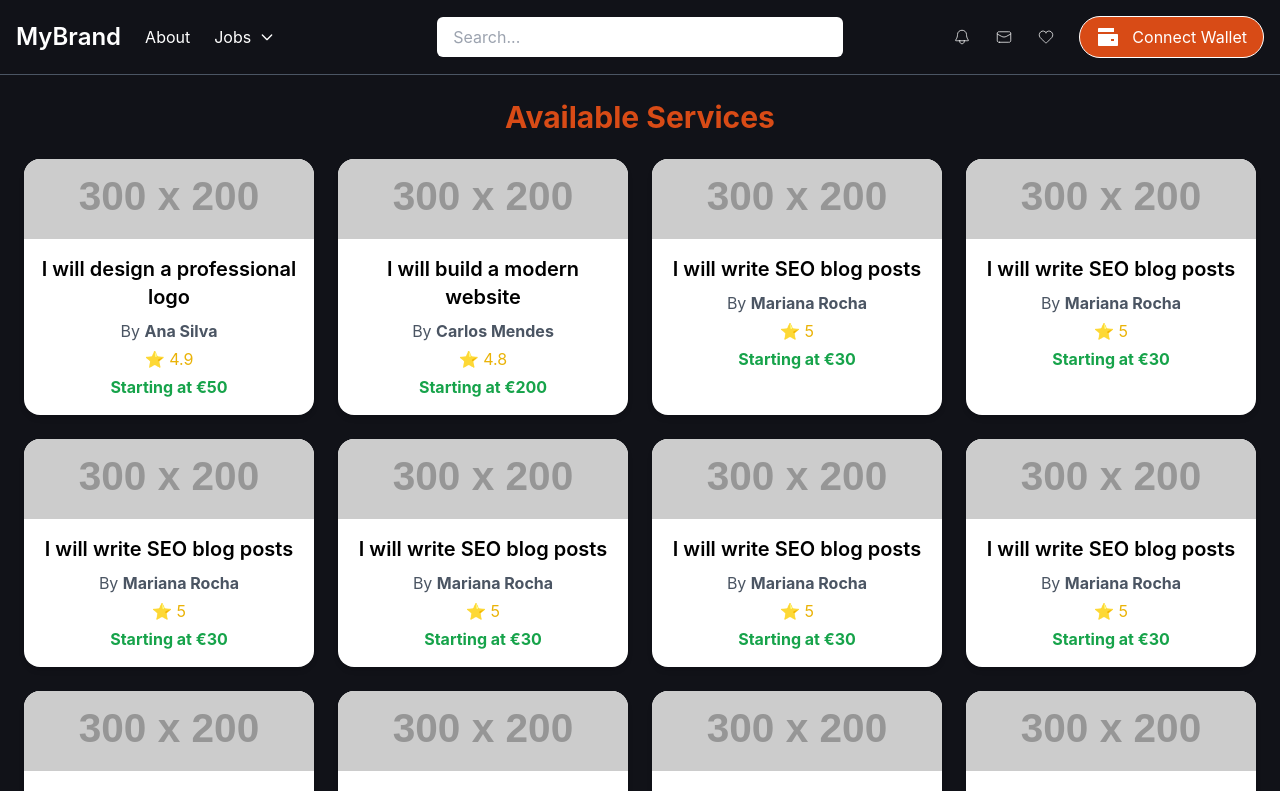
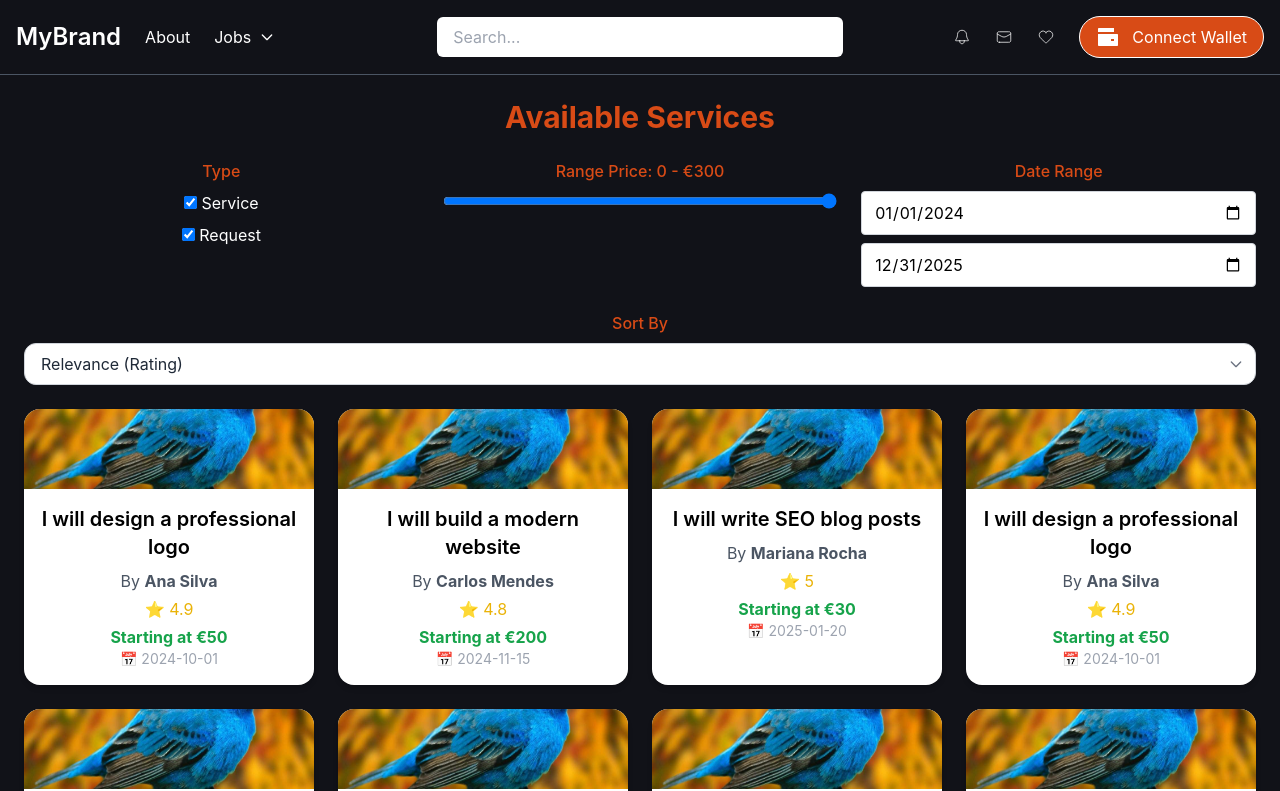
Before and after one commit to QuaNilo/freelance-marketplace-fe, a React (Create React App) app: page / in a window 1280 px wide. Shown: the top 791 px of the page. Built offline with nearby package versions, Linux system fonts and the light colour scheme.

Commit message:
Added filters and sorter

```diff
--- a/src/screens/jobs.tsx
+++ b/src/screens/jobs.tsx
@@ -1,110 +1,266 @@
-import React from "react";
+import React, { useState } from "react";
 
+// Simulação com datas e tipos
 const jobs = [
   {
     id: 1,
+    type: "service",
     title: "I will design a professional logo",
     freelancer: "Ana Silva",
     rating: 4.9,
     price: 50,
-    image: "https://via.placeholder.com/300x200?text=Logo+Design",
+    date: "2024-10-01",
+    image: "/imgs/jobs_img_test.jpg",
   },
   {
     id: 2,
+    type: "service",
     title: "I will build a modern website",
     freelancer: "Carlos Mendes",
     rating: 4.8,
     price: 200,
-    image: "https://via.placeholder.com/300x200?text=Web+Design",
+    date: "2024-11-15",
+    image: "/imgs/jobs_img_test.jpg",
   },
   {
     id: 3,
+    type: "request",
     title: "I will write SEO blog posts",
     freelancer: "Mariana Rocha",
     rating: 5.0,
     price: 30,
-    image: "https://via.placeholder.com/300x200?text=Blog+Writing",
+    date: "2025-01-20",
+    image: "/imgs/jobs_img_test.jpg",
   },
   {
     id: 4,
+    type: "service",
+    title: "I will design a professional logo",
+    freelancer: "Ana Silva",
+    rating: 4.9,
+    price: 50,
+    date: "2024-10-01",
+    image: "/imgs/jobs_img_test.jpg",
+  },
+  {
+    id: 5,
+    type: "service",
+    title: "I will build a modern website",
+    freelancer: "Carlos Mendes",
+    rating: 4.8,
+    price: 200,
+    date: "2024-11-15",
+    image: "/imgs/jobs_img_test.jpg",
+  },
+  {
+    id: 6,
+    type: "request",
     title: "I will write SEO blog posts",
     freelancer: "Mariana Rocha",
     rating: 5.0,
     price: 30,
-    image: "https://via.placeholder.com/300x200?text=Blog+Writing",
+    date: "2025-01-20",
+    image: "/imgs/jobs_img_test.jpg",
   },
   {
-    id: 5,
+    id: 7,
+    type: "service",
+    title: "I will design a professional logo",
+    freelancer: "Ana Silva",
+    rating: 4.9,
+    price: 50,
+    date: "2024-10-01",
+    image: "/imgs/jobs_img_test.jpg",
+  },
+  {
+    id: 8,
+    type: "service",
+    title: "I will build a modern website",
+    freelancer: "Carlos Mendes",
+    rating: 4.8,
+    price: 200,
+    date: "2024-11-15",
+    image: "/imgs/jobs_img_test.jpg",
+  },
+  {
+    id: 9,
+    type: "request",
     title: "I will write SEO blog posts",
     freelancer: "Mariana Rocha",
     rating: 5.0,
     price: 30,
-    image: "https://via.placeholder.com/300x200?text=Blog+Writing",
+    date: "2025-01-20",
+    image: "/imgs/jobs_img_test.jpg",
   },
   {
-    id: 6,
+    id: 10,
+    type: "service",
+    title: "I will design a professional logo",
+    freelancer: "Ana Silva",
+    rating: 4.9,
+    price: 50,
+    date: "2024-10-01",
+    image: "/imgs/jobs_img_test.jpg",
+  },
+  {
+    id: 11,
+    type: "service",
+    title: "I will build a modern website",
+    freelancer: "Carlos Mendes",
+    rating: 4.8,
+    price: 200,
+    date: "2024-11-15",
+    image: "/imgs/jobs_img_test.jpg",
+  },
+  {
+    id: 12,
+    type: "request",
     title: "I will write SEO blog posts",
     freelancer: "Mariana Rocha",
     rating: 5.0,
     price: 30,
-    image: "https://via.placeholder.com/300x200?text=Blog+Writing",
-  },
-  {
-    id: 7,
-    title: "I will write SEO blog posts",
-    freelancer: "Mariana Rocha",
-    rating: 5.0,
-    price: 30,
-    image: "https://via.placeholder.com/300x200?text=Blog+Writing",
-  },
-  {
-    id: 8,
-    title: "I will write SEO blog posts",
-    freelancer: "Mariana Rocha",
-    rating: 5.0,
-    price: 30,
-    image: "https://via.placeholder.com/300x200?text=Blog+Writing",
-  },
-  {
-    id: 9,
-    title: "I will write SEO blog posts",
-    freelancer: "Mariana Rocha",
-    rating: 5.0,
-    price: 30,
-    image: "https://via.placeholder.com/300x200?text=Blog+Writing",
-  },
-  {
-    id: 10,
-    title: "I will write SEO blog posts",
-    freelancer: "Mariana Rocha",
-    rating: 5.0,
-    price: 30,
-    image: "https://via.placeholder.com/300x200?text=Blog+Writing",
-  },
-  {
-    id: 11,
-    title: "I will write SEO blog posts",
-    freelancer: "Mariana Rocha",
-    rating: 5.0,
-    price: 30,
-    image: "https://via.placeholder.com/300x200?text=Blog+Writing",
-  },
-  {
-    id: 12,
-    title: "I will write SEO blog posts",
-    freelancer: "Mariana Rocha",
-    rating: 5.0,
-    price: 30,
-    image: "https://via.placeholder.com/300x200?text=Blog+Writing",
+    date: "2025-01-20",
+    image: "/imgs/jobs_img_test.jpg",
   },
 ];
 
 const JobsPage = () => {
+  const [selectedTypes, setSelectedTypes] = useState(["service", "request"]);
+  const [maxPrice, setMaxPrice] = useState(300);
+  const [dateRange, setDateRange] = useState(["2024-01-01", "2025-12-31"]);
+  const [sortOption, setSortOption] = useState("relevance");
+
+  const handleTypeChange = (type: string) => {
+    setSelectedTypes((prev) =>
+      prev.includes(type)
+        ? prev.filter((t) => t !== type)
+        : [...prev, type]
+    );
+  };
+
+  const filteredJobs = jobs.filter((job) => {
+    const isTypeSelected = selectedTypes.includes(job.type);
+    const isPriceInRange = job.price <= maxPrice;
+    const isDateInRange =
+      job.date >= dateRange[0] && job.date <= dateRange[1];
+
+    return isTypeSelected && isPriceInRange && isDateInRange;
+  });
+
+  const sortedJobs = [...filteredJobs].sort((a, b) => {
+    switch (sortOption) {
+      case "lowPrice":
+        return a.price - b.price;
+      case "highPrice":
+        return b.price - a.price;
+      case "recent":
+        return new Date(b.date).getTime() - new Date(a.date).getTime();
+      case "relevance":
+      default:
+        return b.rating - a.rating;
+    }
+  });
+
   return (
     <div className="p-6">
       <h1 className="text-3xl text-primary font-bold mb-6">Available Services</h1>
+
+      {/* Filters */}
+      <div className="mb-6 grid grid-cols-1 sm:grid-cols-2 md:grid-cols-3 gap-6">
+        {/* Type */}
+        <div>
+          <label className="block text-primary font-medium mb-2">Type</label>
+          <div className="flex text-white flex-col gap-2">
+            <label>
+              <input
+                type="checkbox"
+                checked={selectedTypes.includes("service")}
+                onChange={() => handleTypeChange("service")}
+              />{" "}
+              Service
+            </label>
+            <label>
+              <input
+                type="checkbox"
+                checked={selectedTypes.includes("request")}
+                onChange={() => handleTypeChange("request")}
+              />{" "}
+              Request
+            </label>
+          </div>
+        </div>
+
+        {/* Price */}
+        <div>
+          <label className="block text-primary font-medium mb-2">
+            Range Price: 0 - €{maxPrice}
+          </label>
+          <input
+            type="range"
+            min={0}
+            max={300}
+            step={10}
+            value={maxPrice}
+            onChange={(e) => setMaxPrice(parseInt(e.target.value))}
+            className="w-full"
+          />
+        </div>
+
+        {/* Date */}
+        <div>
+          <label className="block text-primary font-medium mb-2">Date Range</label>
+          <div className="flex flex-col gap-2">
+            <input
+              type="date"
+              value={dateRange[0]}
+              onChange={(e) =>
+                setDateRange([e.target.value, dateRange[1]])
+              }
+              className="border border-gray-300 rounded px-3 py-2"
+            />
+            <input
+              type="date"
+              value={dateRange[1]}
+              onChange={(e) =>
+                setDateRange([dateRange[0], e.target.value])
+              }
+              className="border border-gray-300 rounded px-3 py-2"
+            />
+          </div>
+        </div>
+      </div>
+
+      {/* Sorter */}
+      <div className="mb-6">
+        <label className="block text-primary font-medium mb-2">Sort By</label>
+        <div className="relative">
+          <select
+            value={sortOption}
+            onChange={(e) => setSortOption(e.target.value)}
+            className="appearance-none border border-gray-300 rounded-xl px-4 py-2 w-full bg-white text-gray-800 focus:outline-none focus:ring-2 focus:ring-primary"
+          >
+            <option value="relevance">Relevance (Rating)</option>
+            <option value="lowPrice">Lowest Price</option>
+            <option value="highPrice">Highest Price</option>
+            <option value="recent">Most Recent</option>
+          </select>
+          <div className="pointer-events-none absolute inset-y-0 right-3 flex items-center text-gray-500">
+            <svg
+              className="w-4 h-4"
+              fill="none"
+              stroke="currentColor"
+              strokeWidth={2}
+              viewBox="0 0 24 24"
+            >
+              <path strokeLinecap="round" strokeLinejoin="round" d="M19 9l-7 7-7-7" />
+            </svg>
+          </div>
+        </div>
+      </div>
+
+      {/* Cards */}
       <div className="grid grid-cols-1 sm:grid-cols-2 md:grid-cols-4 gap-6">
-        {jobs.map((job) => (
+        {filteredJobs.map((job) => (
           <div key={job.id} className="bg-white rounded-2xl shadow-md overflow-hidden hover:shadow-lg transition">
             <img src={job.image} alt={job.title} className="w-full h-20 object-cover" />
             <div className="p-4">
@@ -112,9 +268,13 @@ const JobsPage = () => {
               <p className="text-gray-600 mb-1">By <strong>{job.freelancer}</strong></p>
               <p className="text-yellow-500 mb-1">⭐ {job.rating}</p>
               <p className="text-green-600 font-bold">Starting at €{job.price}</p>
+              <p className="text-sm text-gray-400">📅 {job.date}</p>
             </div>
           </div>
         ))}
+        {filteredJobs.length === 0 && (
+          <p className="col-span-full text-center text-gray-500">No jobs found with the selected filters.</p>
+        )}
       </div>
     </div>
   );
```
Also changed, not shown: public/imgs/jobs_img_test.jpg (added).
